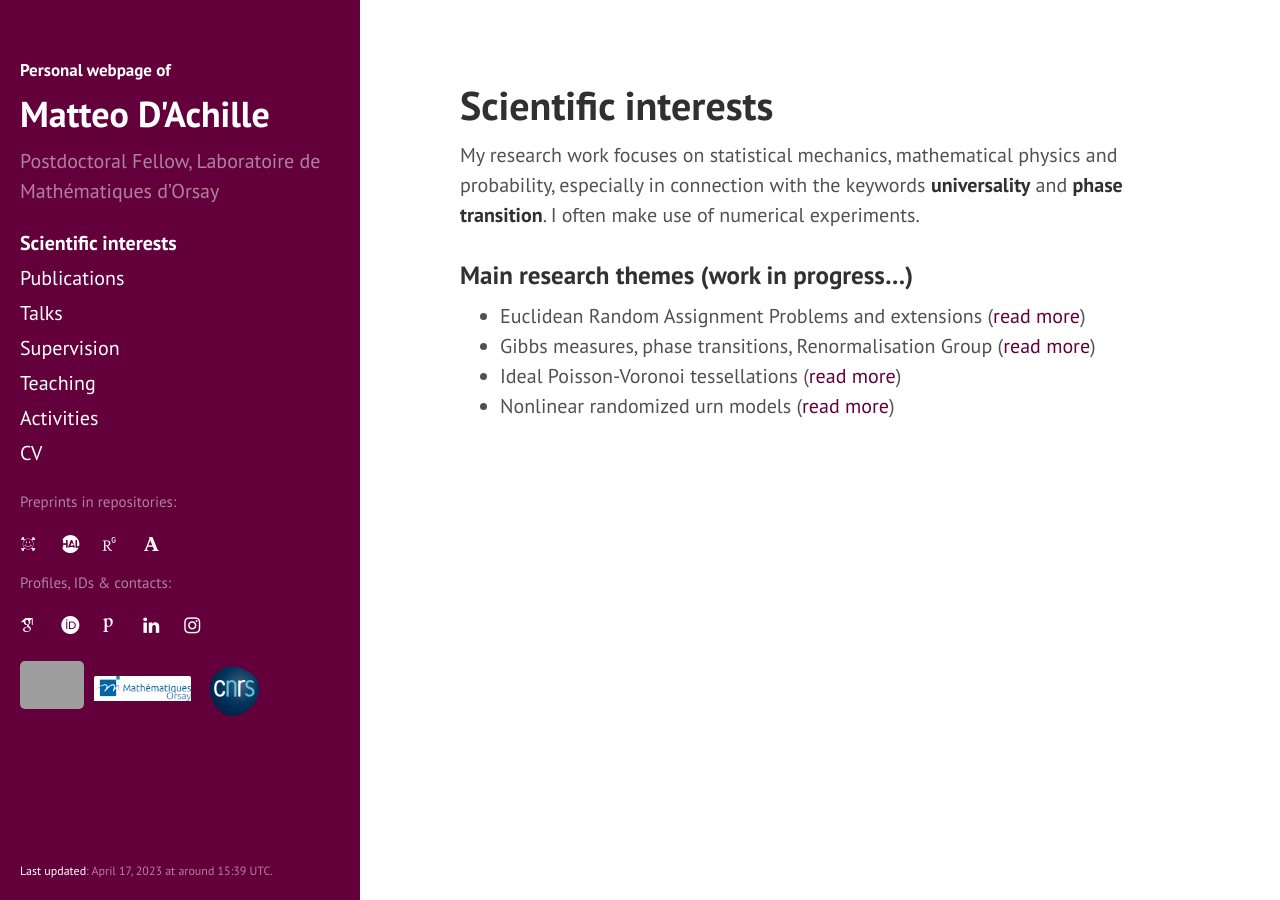
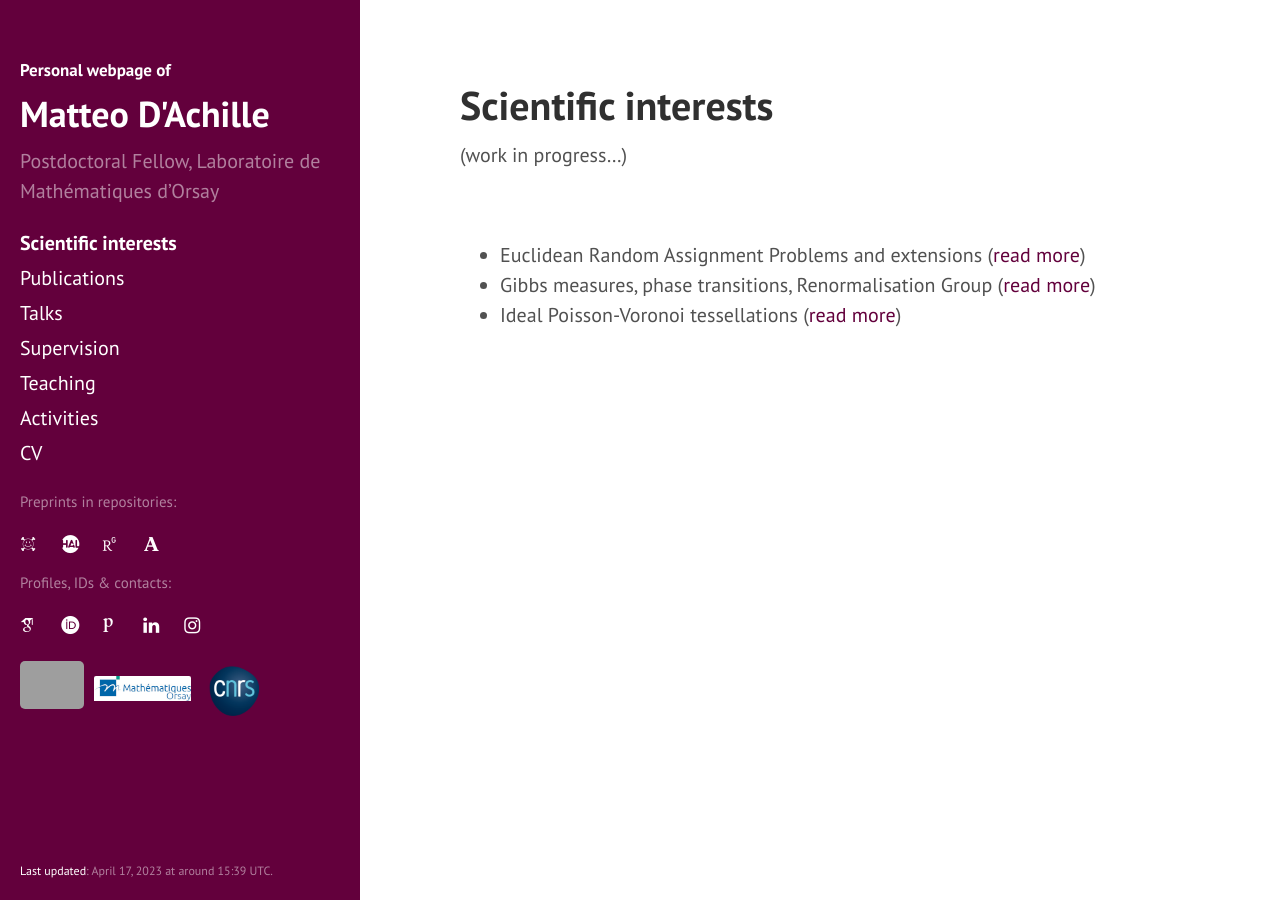
Before and after one commit to matteodachille/matteodachille.github.io, a Jekyll site: the page built from scientific-interests.md, in a window 1280 px wide. Built offline with Jekyll 4.4.1, drawn with Linux system fonts in a browser that asks for light colours; nearby versions of some CDN libraries; some web fonts are replaced; grey boxes are pictures that could not be loaded.

Commit message:
Fixed typos

```diff
--- a/scientific-interests.md
+++ b/scientific-interests.md
@@ -3,18 +3,17 @@ layout: page
 title: Scientific interests
 order: 2
 ---
+<!--  My research work focuses on statistical mechanics, mathematical physics and probability, especially in connection with the keywords **universality** and **phase transition**. I often make use of numerical experiments.
+-->
+(work in progress...)
 
-  My research work focuses on statistical mechanics, mathematical physics and probability, especially in connection with the keywords **universality** and **phase transition**. I often make use of numerical experiments.
-
-
-### Main research themes (work in progress...)
-{: .no_toc}
+<br/>
 
 - Euclidean Random Assignment Problems and extensions ([read more]({{ site.baseurl }}erap))
 - Gibbs measures, phase transitions, Renormalisation Group ([read more]({{ site.baseurl }}gibbsrg))
 - Ideal Poisson-Voronoi tessellations ([read more]({{ site.baseurl }}ipvt))
-- Nonlinear randomized urn models ([read more]({{ site.baseurl }}nlrum))
-
+<!--- Nonlinear randomized urn models ([read more]({{ site.baseurl }}nlrum))
+-->
   <!--Some background on this project can be found [at this ResearchGate project page](https://www.researchgate.net/project/Bipartite-matching-relationship-between-random-and-Euclidean-graphs)
   {: .text-justify}-->
 
```
